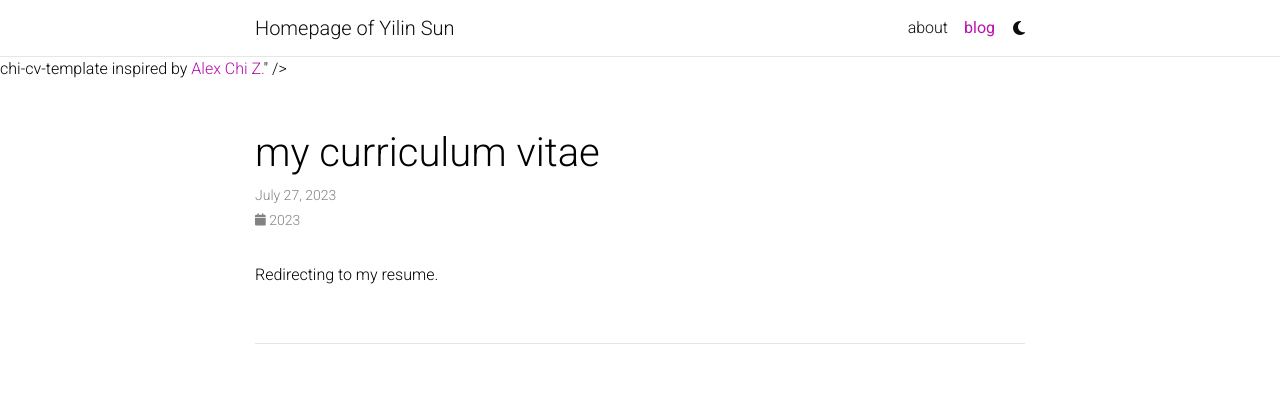
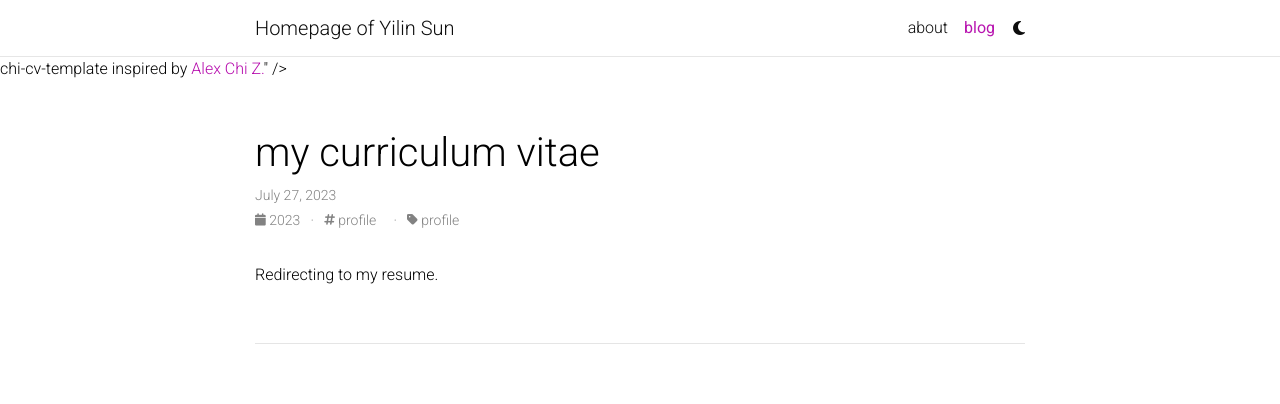
Before and after one commit to sylvansun/sylvansun.github.io, a Jekyll site: the page built from _posts/2023-07-27-resume.md, in a window 1280 px wide. Shown: the top 404 px of the page. Built offline with Jekyll 4.4.1, drawn with Linux system fonts in a browser that asks for light colours; comment, search, counter and statistics services are not loaded; a style sheet for code colours, icons or effects is not loaded.

Commit message:
feat: add tag for profile data

```diff
--- a/_config.yml
+++ b/_config.yml
@@ -266,7 +266,7 @@
     category: '/blog/category/:name/'
 
 display_tags: ['movies', 'spoilers'] # these tags will be displayed on the front page of your blog
-display_categories: ['reviews'] # these categories will be displayed on the front page of your blog
+display_categories: ['reviews', 'profile'] # these categories will be displayed on the front page of your blog
 
 # -----------------------------------------------------------------------------
 # Jekyll Scholar
--- a/_posts/2023-07-27-resume.md
+++ b/_posts/2023-07-27-resume.md
@@ -3,6 +3,8 @@
 title: my curriculum vitae
 date: 2023-07-27 18:00:00
 description: my tech cv generated from <a href="https://github.com/matchy233/chi-cv-template">chi-cv-template</a> inspired by <a href=https://www.skyzh.dev/>Alex Chi Z.</a>
+tags: profile
+categories: profile
 redirect: /assets/pdf/resume.pdf
 ---
 
```
Also changed, not shown: _posts/2023-08-13-personality-test.md (+2 -1 lines).
